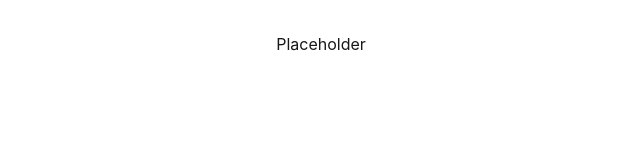
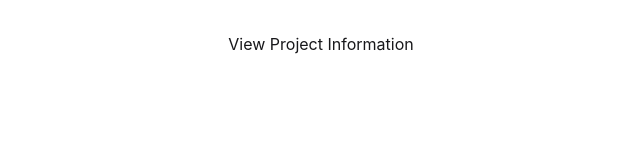
Before and after one commit to uhteddy/anything-else, a Next.js app: page / in a window 1280 px wide. Shown: the top 160 px of the page, without its empty margins (319-959 px from the left). Built offline with nearby package versions, Linux system fonts and the light colour scheme.

Commit message:
chore: update to use a Link for project documentation
This commit updates the root page to include a /project redirect URL to
make navigation to the project details easier

Signed off by: Teddy Hartling

```diff
--- a/app/page.tsx
+++ b/app/page.tsx
@@ -1,7 +1,9 @@
+import Link from "next/link";
+
 export default function Home() {
   return (
     <main className="flex flex-col items-center gap-8 px-4 py-8">
-      <h1>Placeholder</h1>
+      <Link href={'/project'}>View Project Information</Link>
     </main>
   );
 }
```
